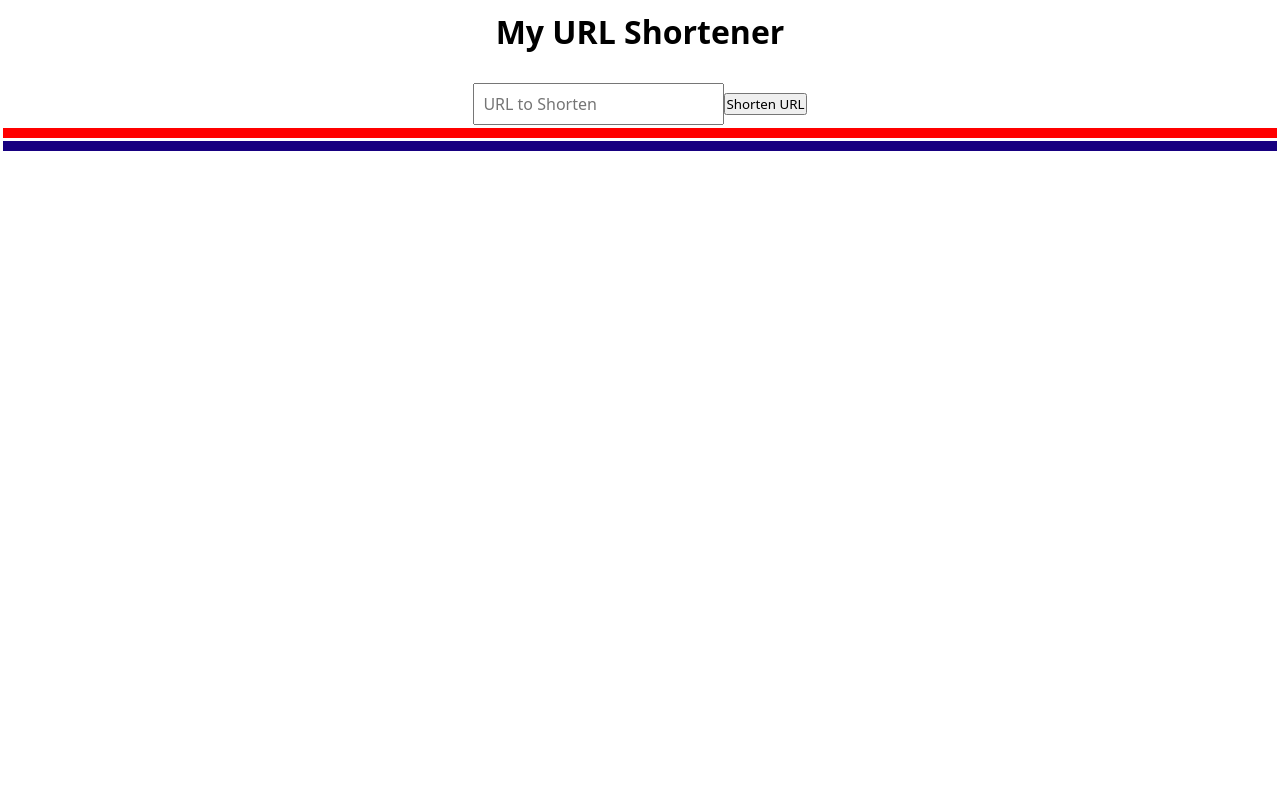
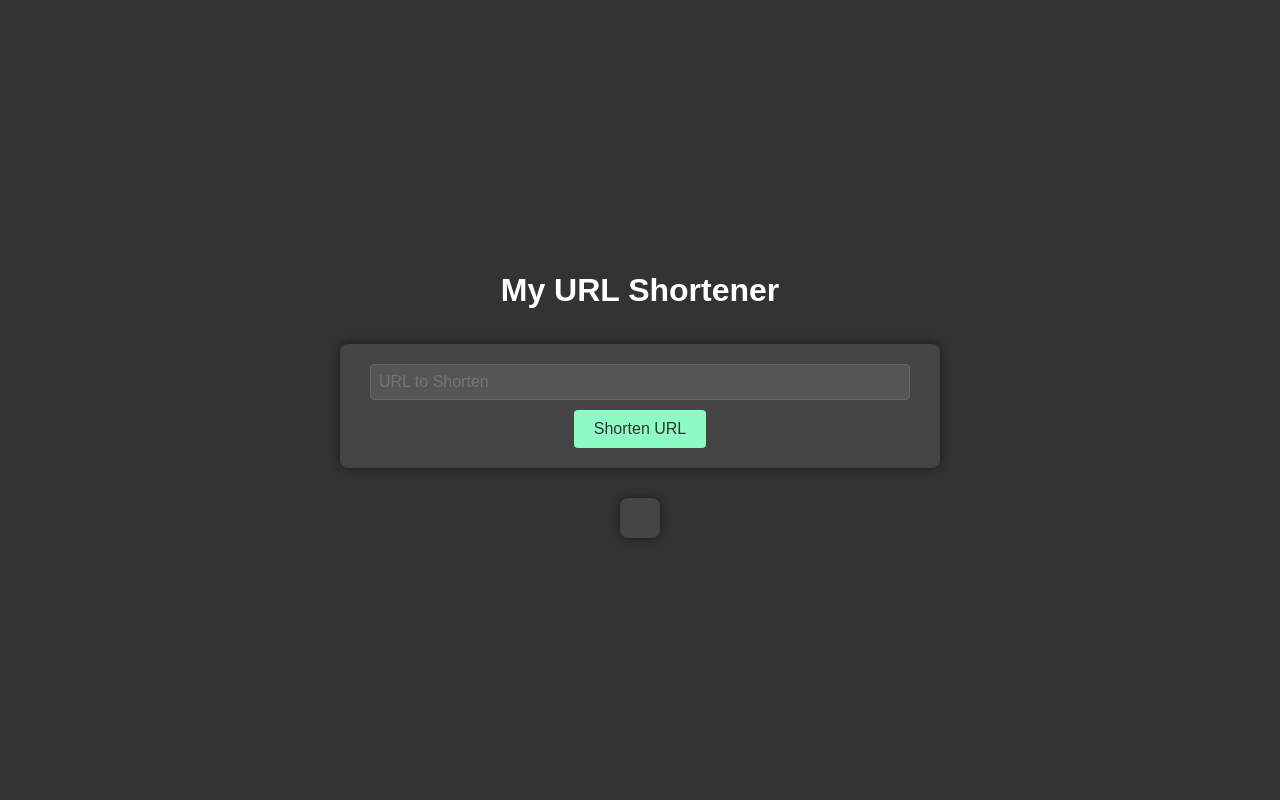
Before and after one commit to koyeb/example-django-rest-framework-url-shortener, a Django app: page / in a window 1280 px wide. Run offline with Django 4.2, Linux system fonts and the light colour scheme; data that the repository does not hold is empty.

Commit message:
prettier

```diff
--- a/url/templates/index.html
+++ b/url/templates/index.html
@@ -79,68 +79,111 @@
             box-sizing: border-box;
             margin: 0;
             padding: 0;
-            font-family: system-ui, -apple-system, BlinkMacSystemFont, 'Segoe UI', Roboto, Oxygen, Ubuntu, Cantarell, 'Open Sans', 'Helvetica Neue', sans-serif;
         }
 
         body {
+            display: flex;
+            flex-direction: column;
             align-items: center;
-            background-color: rgb(255, 255, 255);
-            height: 100dvh;
+            justify-content: center;
+            min-height: 100vh;
+            background-color: #333;
+            font-family: 'Arial', sans-serif;
+            color: #fff;
+        }
+
+        header {
+            width: 100%;
+            padding: 10px;
+            box-sizing: border-box;
+            text-align: center;
+            margin-bottom: 20px;
         }
 
         header h1 {
-            text-align: center;
-            background-color: rgb(255, 255, 255);
-            color: rgb(0, 0, 0);
-            padding: 10px;
+            color: #fff;
+            margin-bottom: 5px;
+        }
+
+        main {
+            display: flex;
+            flex-direction: column;
+            align-items: center;
+            width: 100%;
+            max-width: 600px;
+            /* Adjusted max-width */
         }
 
         form {
             display: flex;
-            flex-direction: row;
+            flex-direction: column;
             align-items: center;
-            justify-content: center;
-            margin-top: 20px;
+            background-color: #444;
+            padding: 20px;
+            box-shadow: 0 0 10px rgba(0, 0, 0, 0.5);
+            border-radius: 8px;
+            width: 100%;
+            margin-bottom: 20px;
         }
 
-        main {
-            background-color: rgb(255, 255, 255);
-
-            & a {
-                text-decoration: none;
+        input {
+            width: calc(100% - 20px);
+            padding: 10px;
+            margin-bottom: 10px;
+            font-size: 16px;
+            border: 1px solid #666;
+            border-radius: 4px;
+            background-color: #555;
+            color: #fff;
         }
 
-            & a .url-item:hover {
-                color: aquamarine;
+        button {
+            background-color: #8cfcc4;
+            color: #333;
+            padding: 10px 20px;
+            font-size: 16px;
+            border: none;
+            border-radius: 4px;
+            cursor: pointer;
+            transition: background-color 0.3s;
+        }
+
+        button:hover {
+            background-color: #64e0a4;
         }
 
         .error {
-                border: 5px solid red;
-                margin: 3px;
+            color: red;
+            margin-top: 10px;
         }
 
         .urls {
-                border: 5px solid rgb(23, 0, 128);
-                margin: 3px;
+            background-color: #444;
+            box-shadow: 0 0 10px rgba(0, 0, 0, 0.5);
+            border-radius: 8px;
+            padding: 20px;
         }
 
         .url {
+            margin-bottom: 10px;
+            padding: 10px;
+            background-color: #555;
+            border-radius: 4px;
             display: flex;
-                flex-wrap: wrap;
-                justify-content: space-between;
+            flex-direction: column;
+        }
+
+        a {
+            text-decoration: none;
+            color: #8cfcc4;
+        }
+
+        a:hover {
+            text-decoration: underline;
+        }
 
         .url-item {
-                    background-color: rgb(255, 255, 255);
-                    width: 32%;
-                    min-width: 100px;
-                    margin: 5px;
-                    text-align: wrap;
-                    padding: 3px;
-                    color: rgb(0, 0, 0);
-
-
-                }
-            }
+            margin-bottom: 5px;
         }
     </style>
 </body>
```
Lines whose indentation alone changed are shown as unchanged.
